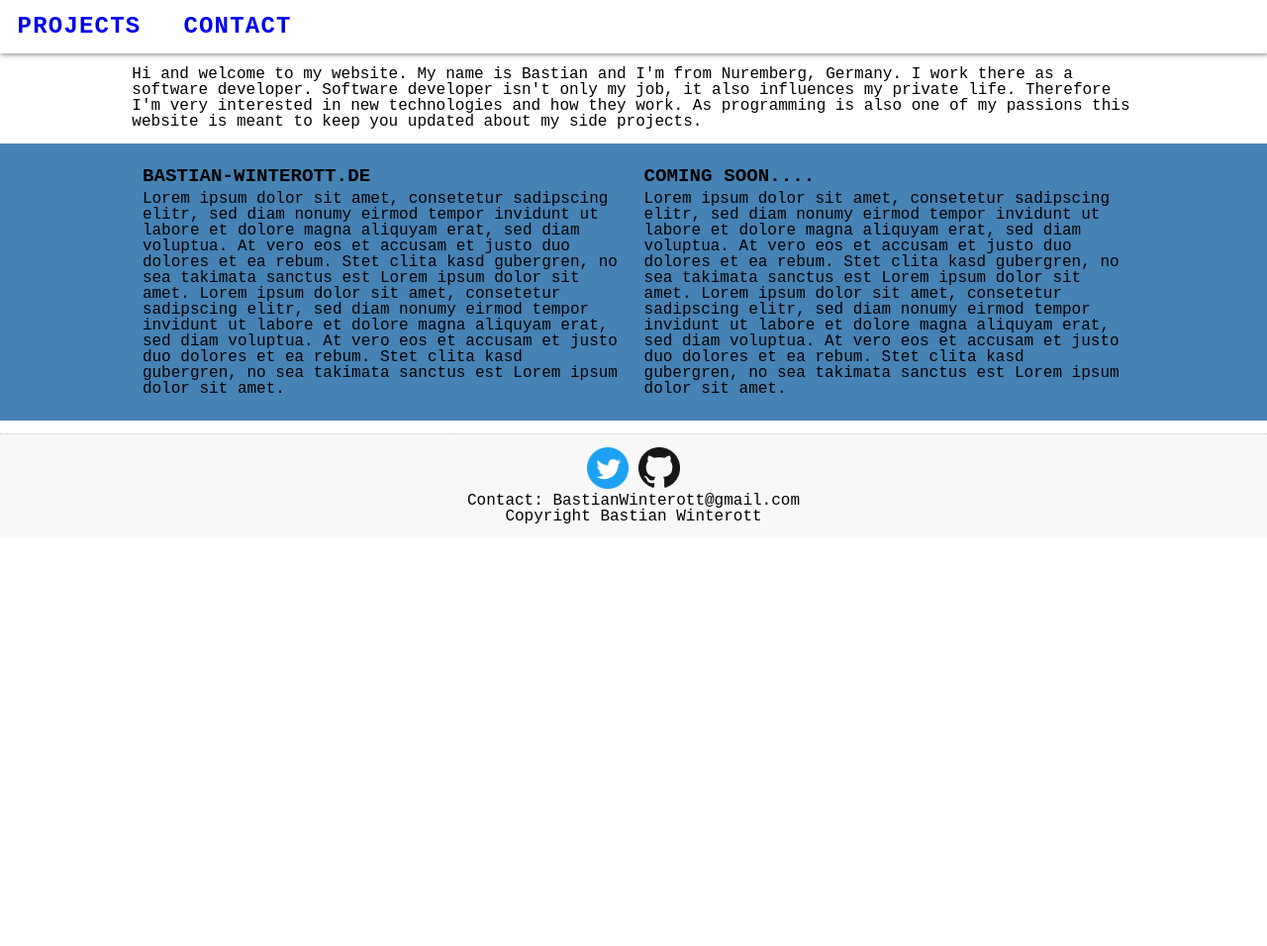
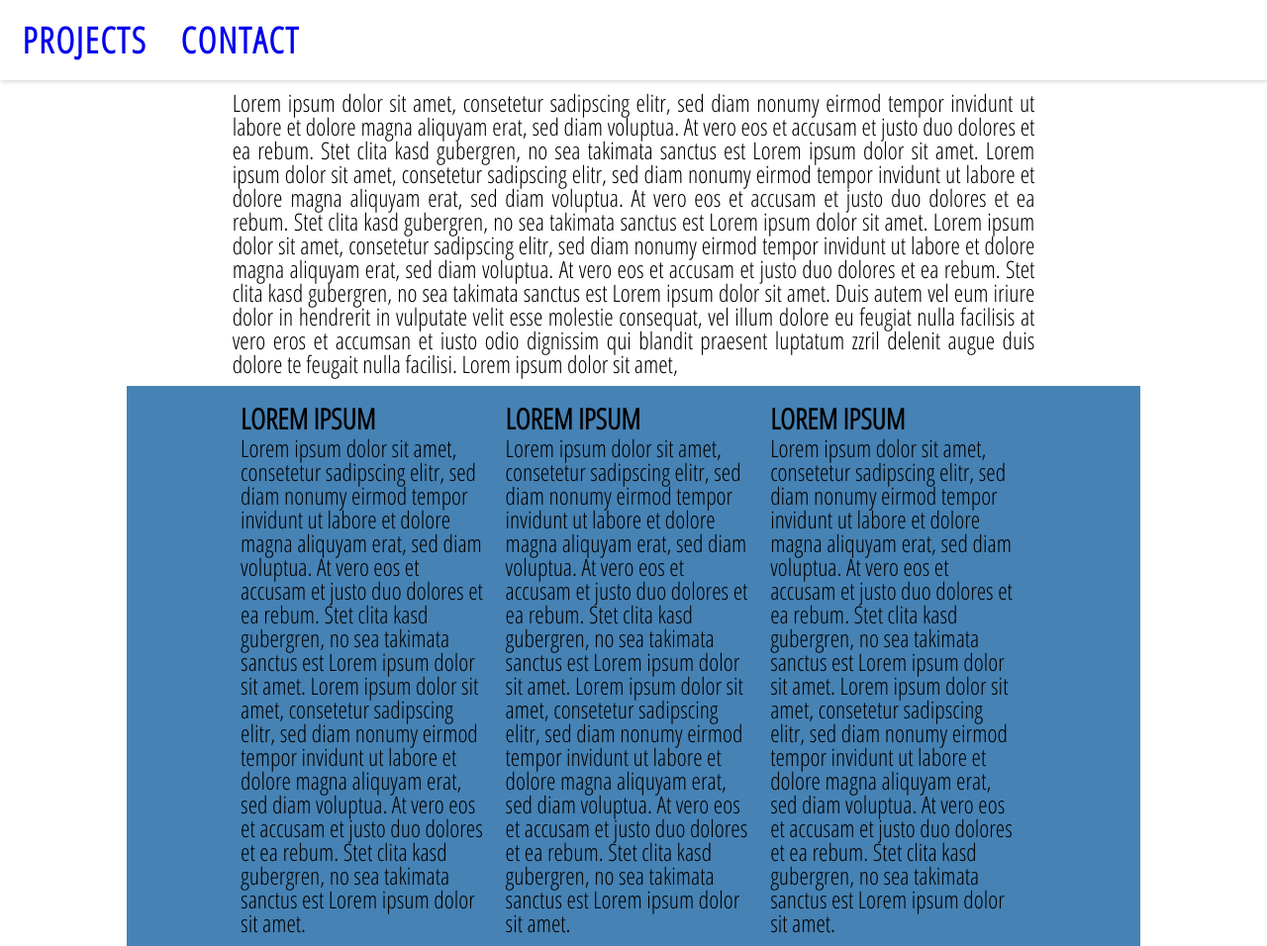
Before and after one commit to KingTigerXCII/Responsive_website, a website: page index.html in a window 1280 px wide. Shown: the top 956 px of the page at 99% size. Before the commit the page ends 800 px from the top, so only its background shows below. Drawn offline with Linux system fonts and the light colour scheme.

Commit message:
added some stuff

```diff
--- /dev/null
+++ b/default.css
@@ -0,0 +1,47 @@
+/* http://meyerweb.com/eric/tools/css/reset/
+   v2.0 | 20110126
+   License: none (public domain)
+*/
+
+html, body, div, span, applet, object, iframe,
+h1, h2, h3, h4, h5, h6, p, blockquote, pre,
+a, abbr, acronym, address, big, cite, code,
+del, dfn, em, img, ins, kbd, q, s, samp,
+small, strike, strong, sub, sup, tt, var,
+b, u, i, center,
+dl, dt, dd, ol, ul, li,
+fieldset, form, label, legend,
+table, caption, tbody, tfoot, thead, tr, th, td,
+article, aside, canvas, details, embed,
+figure, figcaption, footer, header, hgroup,
+menu, nav, output, ruby, section, summary,
+time, mark, audio, video {
+	margin: 0;
+	padding: 0;
+	border: 0;
+	font-size: 100%;
+	vertical-align: baseline;
+}
+/* HTML5 display-role reset for older browsers */
+article, aside, details, figcaption, figure,
+footer, header, hgroup, menu, nav, section {
+	display: block;
+}
+body {
+	line-height: 1;
+}
+ol, ul {
+	list-style: none;
+}
+blockquote, q {
+	quotes: none;
+}
+blockquote:before, blockquote:after,
+q:before, q:after {
+	content: '';
+	content: none;
+}
+table {
+	border-collapse: collapse;
+	border-spacing: 0;
+}S
--- a/index.html
+++ b/index.html
@@ -4,8 +4,12 @@
 <head>
     <meta charset="UTF-8">
     <meta name="viewport" content="width=device-width, initial-scale=1">
-    <title>Bastian Winterott</title>
+    <title>Responsive Website</title>
+    <link href="default.css" rel="stylesheet" type="text/css"/>
     <link href="styles.css" rel="stylesheet" type="text/css"/>
+
+    <link href="https://fonts.googleapis.com/css?family=Open+Sans+Condensed:300" rel="stylesheet">
+
 </head>
 
 <body>
@@ -30,10 +34,20 @@
             <section>
 
                 <div class="bwStandardTextblock">
-                    <p>Hi and welcome to my website. My name is Bastian and I'm from Nuremberg, Germany. I work there as a software developer.
-                        Software developer isn't only my job, it also influences my private life. Therefore I'm very interested in new technologies and how they work. As programming
-                        is also one of my passions this website is meant to keep you updated about my side projects.
+
+                    <p>
+                    Lorem ipsum dolor sit amet, consetetur sadipscing elitr, sed diam nonumy eirmod tempor invidunt ut labore et dolore magna
+                    aliquyam erat, sed diam voluptua. At vero eos et accusam et justo duo dolores et ea rebum. Stet clita kasd gubergren, no
+                    sea takimata sanctus est Lorem ipsum dolor sit amet. Lorem ipsum dolor sit amet, consetetur sadipscing elitr, sed diam
+                    nonumy eirmod tempor invidunt ut labore et dolore magna aliquyam erat, sed diam voluptua. At vero eos et accusam et justo
+                    duo dolores et ea rebum. Stet clita kasd gubergren, no sea takimata sanctus est Lorem ipsum dolor sit amet. Lorem ipsum
+                    dolor sit amet, consetetur sadipscing elitr, sed diam nonumy eirmod tempor invidunt ut labore et dolore magna aliquyam
+                    erat, sed diam voluptua. At vero eos et accusam et justo duo dolores et ea rebum. Stet clita kasd gubergren, no sea
+                    takimata sanctus est Lorem ipsum dolor sit amet.
+
+                    Duis autem vel eum iriure dolor in hendrerit in vulputate velit esse molestie consequat, vel illum dolore eu feugiat nulla facilisis at vero eros et accumsan et iusto odio dignissim qui blandit praesent luptatum zzril delenit augue duis dolore te feugait nulla facilisi. Lorem ipsum dolor sit amet,
                     </p>
+
                 </div>
 
             </section>
@@ -46,7 +60,7 @@
                     <!-- Column 1 -->
                     <div class="bwColumn" id="bwProjectsLink">
 
-                        <h2>Bastian-Winterott.de</h2>
+                        <h2>Lorem ipsum</h2>
 
                         <p>Lorem ipsum dolor sit amet, consetetur sadipscing elitr, sed diam nonumy eirmod tempor invidunt ut labore et dolore magna aliquyam erat, sed diam voluptua. At vero eos et accusam et justo duo dolores et ea rebum. Stet clita kasd gubergren, no sea takimata sanctus est Lorem ipsum dolor sit amet. Lorem ipsum dolor sit amet, consetetur sadipscing elitr, sed diam nonumy eirmod tempor invidunt ut labore et dolore magna aliquyam erat, sed diam voluptua. At vero eos et accusam et justo duo dolores et ea rebum. Stet clita kasd gubergren, no sea takimata sanctus est Lorem ipsum dolor sit amet.</p>
 
@@ -55,14 +69,24 @@
                     <!-- Column 2 -->
                     <div class="bwColumn">
 
-                        <h2>Coming soon....</h2>
+                        <h2>Lorem ipsum</h2>
 
                         <p>Lorem ipsum dolor sit amet, consetetur sadipscing elitr, sed diam nonumy eirmod tempor invidunt ut labore et dolore magna aliquyam erat, sed diam voluptua. At vero eos et accusam et justo duo dolores et ea rebum. Stet clita kasd gubergren, no sea takimata sanctus est Lorem ipsum dolor sit amet. Lorem ipsum dolor sit amet, consetetur sadipscing elitr, sed diam nonumy eirmod tempor invidunt ut labore et dolore magna aliquyam erat, sed diam voluptua. At vero eos et accusam et justo duo dolores et ea rebum. Stet clita kasd gubergren, no sea takimata sanctus est Lorem ipsum dolor sit amet.</p>
 
 
                     </div>
 
-                </div> <!-- End Row -->
+                    <div class="bwColumn">
+
+                        <h2>Lorem ipsum</h2>
+
+                        <p>Lorem ipsum dolor sit amet, consetetur sadipscing elitr, sed diam nonumy eirmod tempor invidunt ut labore et dolore magna aliquyam erat, sed diam voluptua. At vero eos et accusam et justo duo dolores et ea rebum. Stet clita kasd gubergren, no sea takimata sanctus est Lorem ipsum dolor sit amet. Lorem ipsum dolor sit amet, consetetur sadipscing elitr, sed diam nonumy eirmod tempor invidunt ut labore et dolore magna aliquyam erat, sed diam voluptua. At vero eos et accusam et justo duo dolores et ea rebum. Stet clita kasd gubergren, no sea takimata sanctus est Lorem ipsum dolor sit amet.</p>
+
+
+                    </div>
+
+                </div>
+                <!-- End Row -->
 
             </section>
 
--- a/styles.css
+++ b/styles.css
@@ -1,85 +1,29 @@
-/* http://meyerweb.com/eric/tools/css/reset/
-   v2.0 | 20110126
-   License: none (public domain)
-*/
+* {
+    box-sizing: border-box; /* delete calculation of width */
+    font-family: 'Open Sans Condensed', sans-serif;
+ }
 
-html, body, div, span, applet, object, iframe,
-h1, h2, h3, h4, h5, h6, p, blockquote, pre,
-a, abbr, acronym, address, big, cite, code,
-del, dfn, em, img, ins, kbd, q, s, samp,
-small, strike, strong, sub, sup, tt, var,
-b, u, i, center,
-dl, dt, dd, ol, ul, li,
-fieldset, form, label, legend,
-table, caption, tbody, tfoot, thead, tr, th, td,
-article, aside, canvas, details, embed,
-figure, figcaption, footer, header, hgroup,
-menu, nav, output, ruby, section, summary,
-time, mark, audio, video {
-	margin: 0;
-	padding: 0;
-	border: 0;
-	font-size: 100%;
-	vertical-align: baseline;
-}
-/* HTML5 display-role reset for older browsers */
-article, aside, details, figcaption, figure,
-footer, header, hgroup, menu, nav, section {
-	display: block;
-}
-body {
-	line-height: 1;
-}
-ol, ul {
-	list-style: none;
-}
-blockquote, q {
-	quotes: none;
-}
-blockquote:before, blockquote:after,
-q:before, q:after {
-	content: '';
-	content: none;
-}
-table {
-	border-collapse: collapse;
-	border-spacing: 0;
-}
-
-
-/* costum css */
-
-
-* {
-
-    box-sizing: border-box; /* delete calculation of width */
-    font-family: Andale Mono, monospace;
-
+ body {
+     text-align: justify;
+     font-size: 1.5em;
  }
 
 img {
-
     max-width: 100%;
-
 }
 
 header nav {
-
     background-color: rgba(255, 255, 255, 1);
-    box-shadow: 1px 1px 5px rgba(0, 0, 0, 0.5);
-
+    box-shadow: 1px 1px 5px rgba(0, 0, 0, 0.2);
 }
 
 header nav ul {
-
     display: block;
     justify-content: flex-start;
     list-style-type: none;
-
 }
 
 header nav li {
-
     font-size: 1.5em; /* 24px / 16px(100%) */
     letter-spacing: 0.05em;
     font-weight: bold;
@@ -87,113 +31,88 @@ header nav li {
     padding: 0.625em; /* 1.041666666666667% */
     text-transform: uppercase;
     text-align: center;
-
 }
 
 header nav ul li a{
-
     text-decoration: none;
-
 }
 
 header nav ul li a:visited {
-
     color: black;
-
 }
 
 header nav ul li a:hover {
-
     color: rgb(153, 153, 153);
-
 }
 
 .bwRow {
-
-    margin: 1.041666666666667% 0;
     padding: 1.041666666666667% 10.416666666667%;
     overflow: hidden;
     background-color: rgba(70,130,180, 1);
-
 }
 
 .bwColumn {
-
     float: none;
     width: 100%;
     padding: 1.041666666666667% 1.041666666666667%;
     text-align: left;
-
 }
 
 .bwColumn h2 {
-
     font-size: 1.2em;
     padding: 0 0 1.041666666666667%;
     font-weight: bold;
     text-transform: uppercase;
-
-}
-
-.bwColumn img {
-    height: 300px; /* TODO */
-    margin: 1.041666666666667% 0;
-
 }
 
 .bwStandardTextblock {
-
     margin: 1.041666666666667% 10.416666666667%;
-
 }
 
 .bwContact {
-
     border-top: 1px dotted rgba(0, 0, 0, 0.2);
     padding: 1.041666666666667%;
-    background-color: rgba(217, 217, 217, 0.2);
     text-align: center;
-
 }
 
 .bwContact img {
-
     width: 10%;
     height: 10%;
-
 }
 
 @media all and (min-width: 768px)  {
 
-
-
     .bwContact img {
-
-        width: 3.333333333333%;
-        height: 3.333333333333%;
-
+        width: 3.5%;
+        height: 3.5%;
     }
 }
 
 @media all and (min-width: 1080px) {
 
+    main {
+        padding: 0 10% 0 10%;
+    }
+
     header nav ul li {
-
         width: 12.5%;
-
     }
 
     header nav ul {
+        display: flex;
+    }
 
-        display: flex;
-
+    .bwRow {
+        margin-bottom: 3%;
     }
 
     .bwColumn {
+        float: left;
+        width: 33%;
+    }
 
-        float: left;
-        width: 50%;
-
+    .bwContact {
+        border-top: 1px dotted rgba(0, 0, 0, 0.2);
     }
 
 }
```
